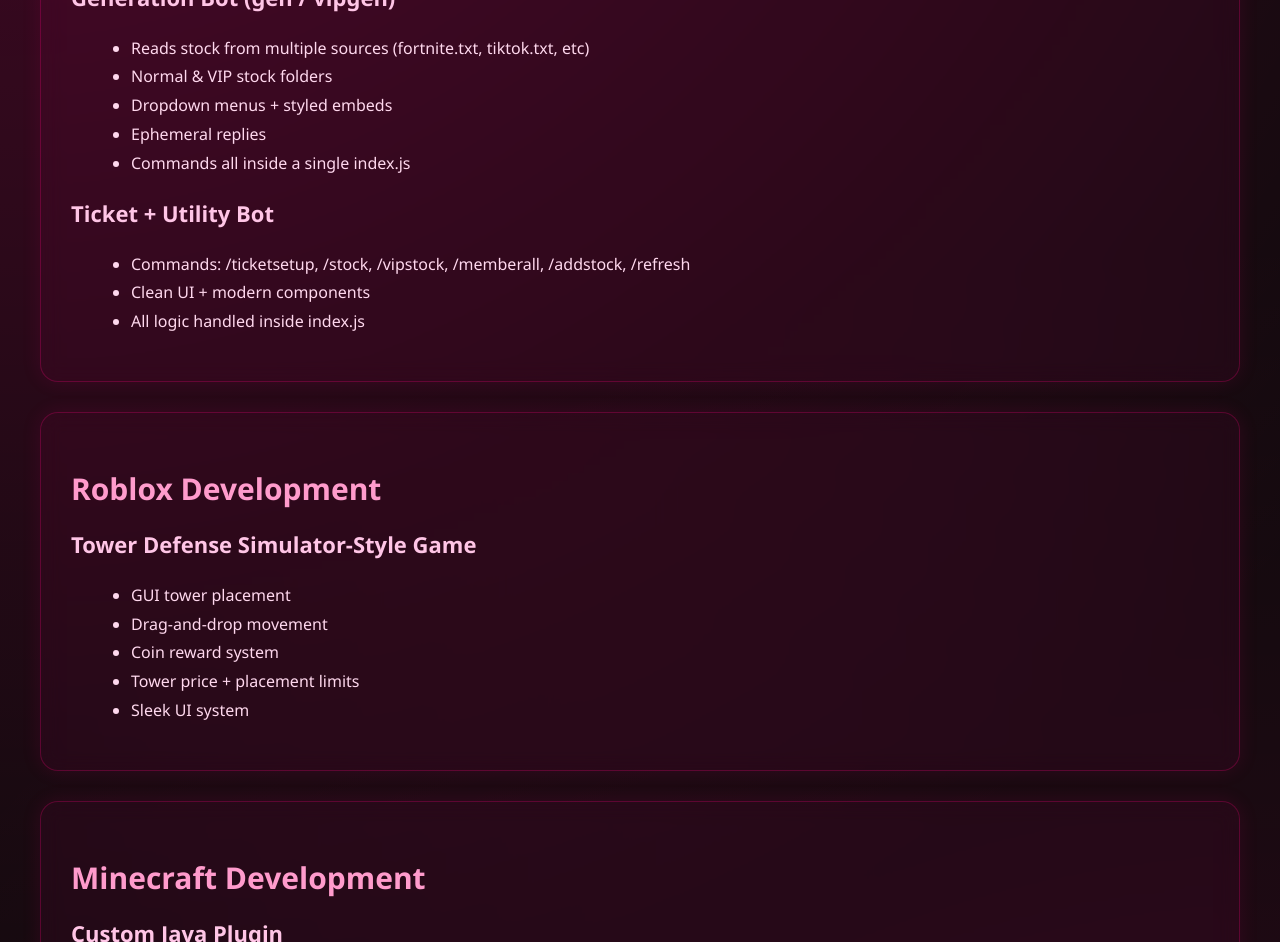
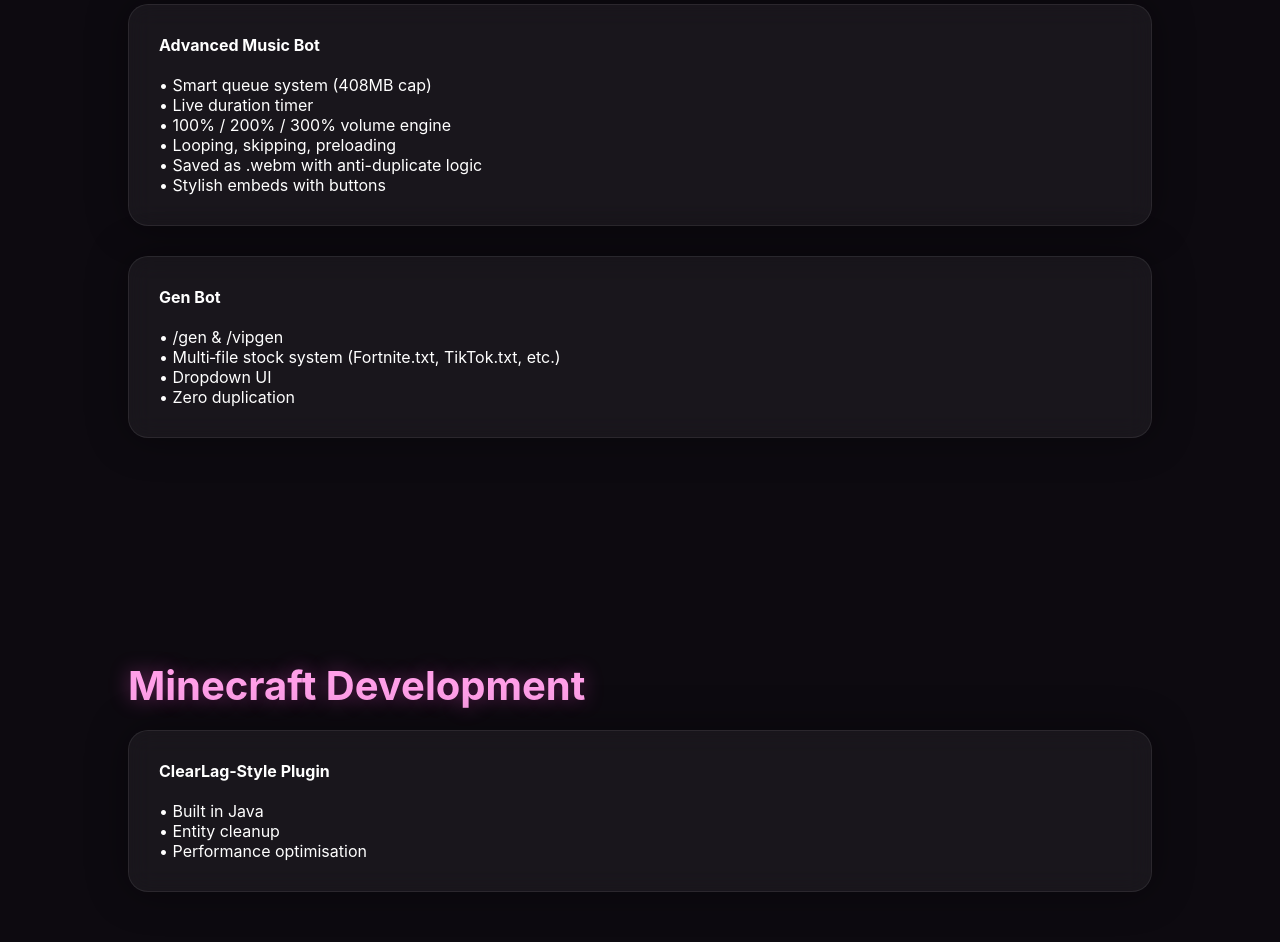
Before and after one commit to SLOWiscool/vorscriptz, a plain HTML site: page index.html in a window 1280 px wide. Shown: the part 658-1600 px from the top of the page. Drawn offline with Linux system fonts and the light colour scheme.

Commit message:
Revise index.html for Vortex Portfolio
Updated portfolio details and styling.

```diff
--- a/index.html
+++ b/index.html
@@ -1,202 +1,149 @@
 <!DOCTYPE html>
 <html lang="en">
 <head>
-<meta charset="UTF-8">
-<title>SuperSlasherGamez Portfolio</title>
-
+  <meta charset="UTF-8" />
+  <meta name="viewport" content="width=device-width, initial-scale=1.0" />
+  <title>Vortex Portfolio</title>
   <style>
-/* ---- GENERAL ---- */
     body {
       margin: 0;
-    padding: 40px;
-    font-family: 'Segoe UI', sans-serif;
-    color: #ffd8ee;
-    background: #0f0a0c;
-    background-image:
-        radial-gradient(circle at top left, rgba(255,0,128,0.25), transparent 60%),
-        radial-gradient(circle at bottom right, rgba(255,0,128,0.15), transparent 60%);
+      font-family: 'Inter', sans-serif;
+      background: #0d0a10;
+      color: white;
       overflow-x: hidden;
     }
 
-/* ---- HEADER ---- */
-.header {
+    /* Luxury Gradient Header */
+    header {
+      height: 60vh;
+      display: flex;
+      justify-content: center;
+      align-items: center;
+      background: radial-gradient(circle at top, #ff4fd8 0%, #0d0a10 70%);
       text-align: center;
-    margin-bottom: 50px;
     }
 
-.header h1 {
-    font-size: 50px;
-    background: linear-gradient(90deg, #ff8ac8, #ff4fa1, #ff8ac8);
-    -webkit-background-clip: text;
-    -webkit-text-fill-color: transparent;
-    letter-spacing: 2px;
+    h1 {
+      font-size: 4rem;
+      letter-spacing: -2px;
+      text-shadow: 0 0 30px #ff4fd8a8;
+      margin: 0;
     }
 
-/* ---- CARD ---- */
-.card {
-    background: rgba(255, 0, 128, 0.05);
-    border: 1px solid rgba(255, 0, 128, 0.25);
-    border-radius: 18px;
-    padding: 30px;
-    margin-bottom: 30px;
-    backdrop-filter: blur(10px);
-    box-shadow: 0 0 20px rgba(255, 0, 128, 0.1);
-    transition: opacity 0.7s ease, transform 0.7s ease;
-    opacity: 0;              /* start invisible */
-    transform: translateY(40px); /* start pushed down */
+    .section {
+      padding: 80px 10%;
+      opacity: 0;
+      transform: translateY(50px);
+      transition: all 1s ease;
     }
 
-/* visible state */
-.card.visible {
+    .section.visible {
       opacity: 1;
       transform: translateY(0);
     }
 
-/* fade-away when scrolled past */
-.card.fade-out {
-    opacity: 0;
-    transform: translateY(-40px);
+    .card {
+      background: rgba(255, 255, 255, 0.05);
+      border: 1px solid rgba(255, 255, 255, 0.08);
+      border-radius: 20px;
+      padding: 30px;
+      margin-bottom: 30px;
+      backdrop-filter: blur(12px);
+      box-shadow: 0 0 40px #00000060;
+      transition: 0.3s;
     }
 
-/* ---- TITLES ---- */
-.card h2 {
-    color: #ff9bcc;
-    font-size: 30px;
-    margin-bottom: 10px;
+    .card:hover {
+      transform: translateY(-5px);
+      box-shadow: 0 0 50px #ff4fd840;
+      border-color: #ff4fd860;
     }
 
-.card h3 {
-    color: #ffc5e6;
-    margin-top: 20px;
-    font-size: 22px;
+    h2 {
+      font-size: 2.5rem;
+      margin-bottom: 20px;
+      color: #ff9fe8;
+      text-shadow: 0 0 20px #ff4fd860;
     }
 
-/* ---- LIST ---- */
-.card ul {
-    margin: 5px 0 15px 20px;
-    line-height: 1.8;
-    font-size: 16px;
+    .footer {
+      text-align: center;
+      padding: 40px;
+      opacity: 0.7;
     }
   </style>
 </head>
 <body>
 
-<div class="header">
-    <h1>//DMA — Coding Portfolio</h1>
+  <header>
+    <h1>Vortex – Developer Portfolio</h1>
+  </header>
+
+  <section class="section">
+    <h2>Discord Bots</h2>
+    <div class="card">
+      <strong>Advanced Music Bot</strong><br><br>
+      • Smart queue system (408MB cap)<br>
+      • Live duration timer<br>
+      • 100% / 200% / 300% volume engine<br>
+      • Looping, skipping, preloading<br>
+      • Saved as .webm with anti-duplicate logic<br>
+      • Stylish embeds with buttons
     </div>
+    <div class="card">
+      <strong>Gen Bot</strong><br><br>
+      • /gen & /vipgen<br>
+      • Multi‑file stock system (Fortnite.txt, TikTok.txt, etc.)<br>
+      • Dropdown UI<br>
+      • Zero duplication
+    </div>
+  </section>
 
-<!-- CARDS BELOW -->
+  <section class="section">
+    <h2>Minecraft Development</h2>
+    <div class="card">
+      <strong>ClearLag‑Style Plugin</strong><br><br>
+      • Built in Java<br>
+      • Entity cleanup<br>
+      • Performance optimisation
+    </div>
+  </section>
 
+  <section class="section">
+    <h2>Roblox Development</h2>
     <div class="card">
-    <h2>Discord Bots</h2>
+      <strong>Tower Defense Game</strong><br><br>
+      • GUI tower placement<br>
+      • Drag‑and‑drop system<br>
+      • Coin system rewarding kills
+    </div>
+  </section>
 
-    <h3>Advanced Music Bot</h3>
-    <ul>
-        <li>Node.js, discord.js, ytdlp-nodejs, @discordjs/voice</li>
-        <li>Numbered .webm saving system (1.webm, 2.webm…)</li>
-        <li>Live duration timer updates every second</li>
-        <li>Loop mode without file deletion</li>
-        <li>Smart queue + auto retry</li>
-        <li>Background preloading</li>
-        <li>100% / 200% / 300% volume system</li>
-        <li>Storage cap logic (408.315494 MiB)</li>
-        <li>Modern embed UI + buttons</li>
-    </ul>
+  <section class="section">
+    <h2>Web & UI Projects</h2>
+    <div class="card">
+      <strong>//DMA Website</strong><br><br>
+      • Crypto + PayPal checkout<br>
+      • Admin panel with secure code access
+    </div>
+  </section>
 
-    <h3>Generation Bot (gen / vipgen)</h3>
-    <ul>
-        <li>Reads stock from multiple sources (fortnite.txt, tiktok.txt, etc)</li>
-        <li>Normal & VIP stock folders</li>
-        <li>Dropdown menus + styled embeds</li>
-        <li>Ephemeral replies</li>
-        <li>Commands all inside a single index.js</li>
-    </ul>
-
-    <h3>Ticket + Utility Bot</h3>
-    <ul>
-        <li>Commands: /ticketsetup, /stock, /vipstock, /memberall, /addstock, /refresh</li>
-        <li>Clean UI + modern components</li>
-        <li>All logic handled inside index.js</li>
-    </ul>
-</div>
-
-<div class="card">
-    <h2>Roblox Development</h2>
-
-    <h3>Tower Defense Simulator-Style Game</h3>
-    <ul>
-        <li>GUI tower placement</li>
-        <li>Drag-and-drop movement</li>
-        <li>Coin reward system</li>
-        <li>Tower price + placement limits</li>
-        <li>Sleek UI system</li>
-    </ul>
-</div>
-
-<div class="card">
-    <h2>Minecraft Development</h2>
-
-    <h3>Custom Java Plugin</h3>
-    <ul>
-        <li>ClearLag-style optimisation plugin</li>
-        <li>Built in Visual Studio Code</li>
-        <li>Event handling + performance fixes</li>
-    </ul>
-</div>
-
-<div class="card">
-    <h2>Automation & Scripting</h2>
-
-    <h3>Batch Tools</h3>
-    <ul>
-        <li>BAT script that trims the first character of each line</li>
-    </ul>
-
-    <h3>Makefile Basics</h3>
-    <ul>
-        <li>Understanding automated builds</li>
-    </ul>
-</div>
-
-<div class="card">
-    <h2>Hosting & Backend</h2>
-
-    <h3>Pterodactyl Hosting</h3>
-    <ul>
-        <li>Node.js bot hosting</li>
-        <li>Smart storage cleanup</li>
-        <li>Oversized download detection</li>
-    </ul>
-
-    <h3>Networking</h3>
-    <ul>
-        <li>Tunnels</li>
-        <li>RCON + IP safety</li>
-    </ul>
-</div>
+  <div class="footer">© Vortex</div>
 
   <script>
-const cards = document.querySelectorAll(".card");
+    const sections = document.querySelectorAll('.section');
 
-function checkVisibility() {
-    const triggerBottom = window.innerHeight * 0.85;
-
-    cards.forEach(card => {
-        const box = card.getBoundingClientRect().top;
-
-        if (box < triggerBottom && box > -200) {
-            card.classList.add("visible");
-            card.classList.remove("fade-out");
-        } else if (box <= -200) {
-            card.classList.add("fade-out");
+    const observer = new IntersectionObserver(entries => {
+      entries.forEach(entry => {
+        if (entry.isIntersecting) {
+          entry.target.classList.add('visible');
         } else {
-            card.classList.remove("visible");
+          entry.target.classList.remove('visible');
         }
       });
-}
+    }, { threshold: 0.3 });
 
-window.addEventListener('scroll', checkVisibility);
-window.addEventListener('load', checkVisibility);
+    sections.forEach(section => observer.observe(section));
   </script>
 
 </body>
```
Lines whose indentation alone changed are shown as unchanged.
